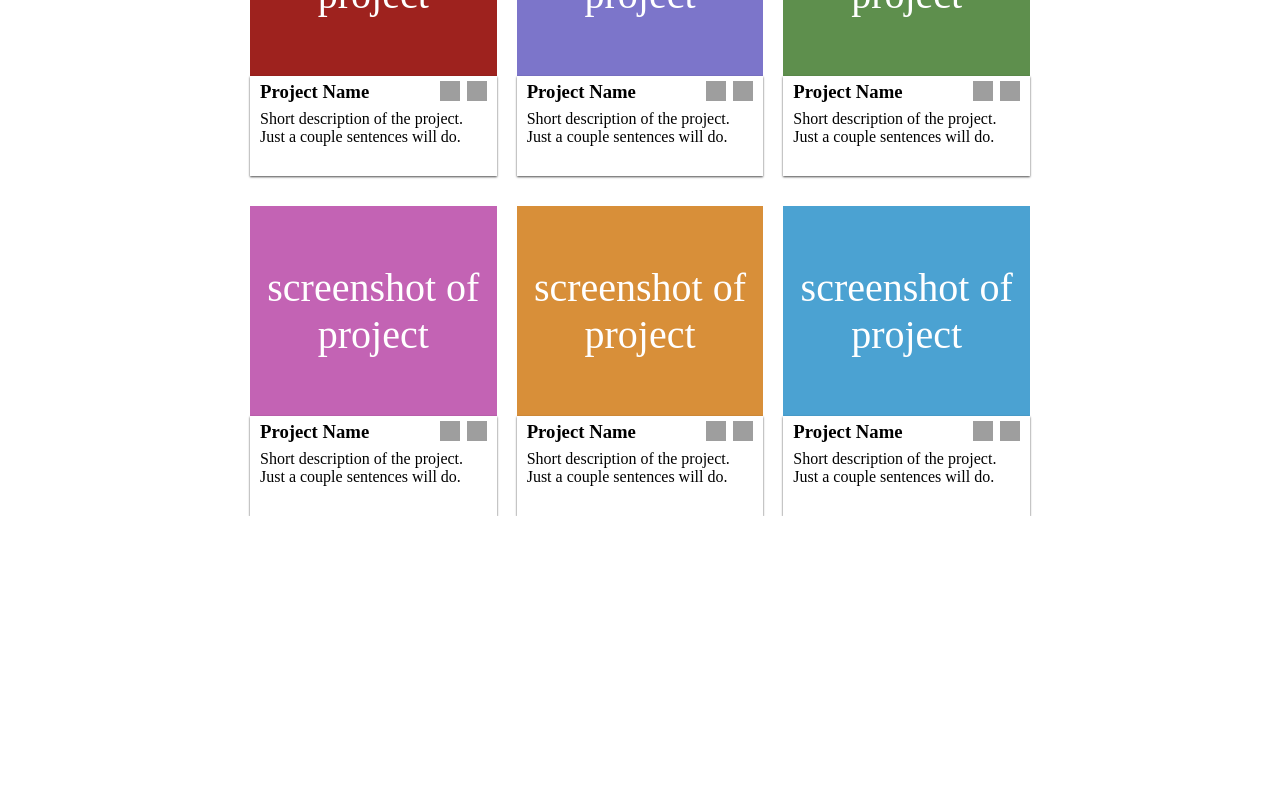
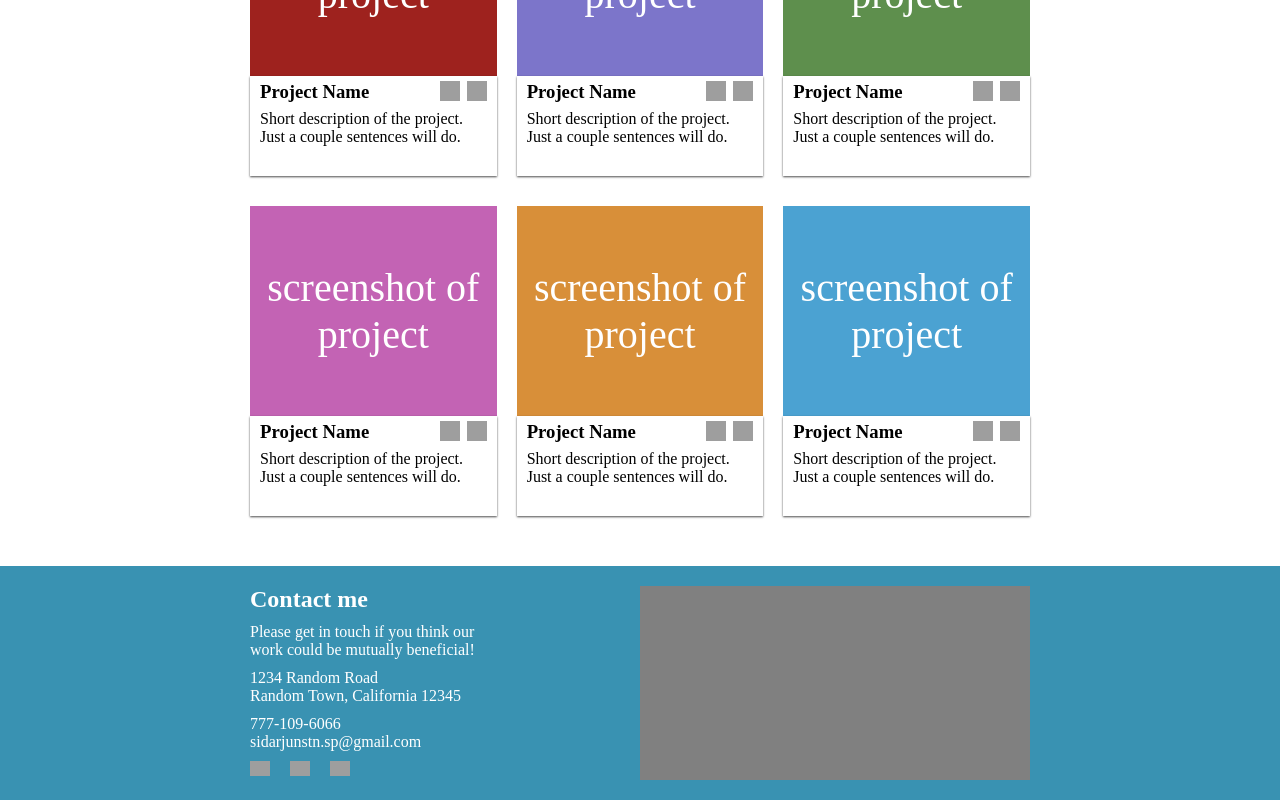
Before and after one commit to siddharth-stn/portfolio, a React (Create React App) app: page / in a window 1280 px wide. Shown: the part 526-1326 px from the top of the page. Before the commit the page ends 1042 px from the top, so only its background shows below. Built offline with nearby package versions, Linux system fonts and the light colour scheme; grey boxes are pictures that could not be loaded.

Commit message:
footer html code and styling almost done

```diff
--- a/src/components/Footer.js
+++ b/src/components/Footer.js
@@ -3,7 +3,42 @@ import '../static/footer.scss';
 function Footer () {
     return (
         <div className="footer">
+            <div className="leftSection">
+                <h2>Contact me</h2>
+                <p>Please get in touch if you think our work could be mutually beneficial!</p>
+                <div className="address">
+                    <p>1234 Random Road</p>
+                    <p>Random Town, California 12345</p>
+                </div>
+                <div className="contact">
+                    <div className="phone">
+                        <div className="phoneIcon">
 
+                        </div>
+                        <p>777-109-6066</p>
+                    </div>
+                    <div className="email">
+                        <div className="emailIcon">
+
+                        </div>
+                        <p>sidarjunstn.sp@gmail.com</p>
+                    </div>
+                </div>
+                <div className="iconsGroup">
+                    <div className="githubLink">
+                        <img src="https://bn1303files.storage.live.com/y4ms4i_VT3zEJ9xsRLb3g0W93VHPyDSp2wcxEv428B8LTfEUmzhc1lgF2qWtl-4hBCSqSyOSjtoOL0Ak7r444MCrqSZpuVDScy4QgkJnLz_mdg_wbs3z30AqaaKHU5ec7VauTYQjJnBCwbVPKa34jMLFzrtW_2O0TuBHbx0ERokl48O41qsLLXpsOYoDzcJ4CQ_?width=512&height=512&cropmode=none" alt="github icon" />
+                    </div>
+                    <div className="linkedInLink">
+                        <img src="https://bn1303files.storage.live.com/y4mm7RpfKsne6TWQcz82lFCtFAYD7gUAZVZKZF7GFvdLN40VkaNlfVEsPrvZFbuOUXMPKkirintCTmKDXAHTNRMbs-tUMu4myllanoWWF9OX_TbHzxpFUQZJ2lJ2fPeBH66Kywg_uQPchX8ZEKk6K_Rh9KMphaBdw-rk97-xmxgjQmUm1RNLVHgOI1ofYYfm8fu?width=512&height=512&cropmode=none" alt="linkedIn Icon" />
+                    </div>
+                    <div className="twitterLink">
+                        <img src="https://bn1303files.storage.live.com/y4m8pZ82WRziRzOp4Nj3ebDUqnBVCTXmK8j-EwlofY4X8se2nJoblqGC8fiwYB-CqFLQE9UfouEwPpLUcEmZOBmozEgthjaIhfU34XDNM7y5YjN6_urlATEMXDVFL_bFvhJzT8fCSLkKWy2Gh_InQhtGXW72BJa_cONR6HK7wvUvM4_s78oSu42hxlA6j-ioB5Y?width=512&height=512&cropmode=none" alt="twitter icon" />
+                    </div>
+                </div>
+            </div>
+            <div className="rightSection">
+                <img src="" alt=""/>
+            </div>
         </div>
     );
 }
--- a/src/static/footer.scss
+++ b/src/static/footer.scss
@@ -0,0 +1,28 @@
+.footer {
+    background-color: #3992B2;
+    color: white;
+    padding: 20px 250px;
+    display: flex;
+    justify-content: space-between;
+
+    .leftSection {
+        width: 30%;
+        display: flex;
+        flex-direction: column;
+        gap: 10px;
+    }
+
+    .rightSection {
+        width: 50%;
+        background-color: gray;
+        align-self: stretch;
+    }
+
+    .iconsGroup {
+        display: flex;
+        gap: 20px;
+        img {
+            width: 20px;
+        }
+    }
+}
--- a/src/static/main.scss
+++ b/src/static/main.scss
@@ -6,6 +6,7 @@
     justify-content: center;
     margin-right: auto;
     margin-left: auto;
+    margin-bottom: 60px;
 
     h2 {
         margin-bottom: 5px;
```
